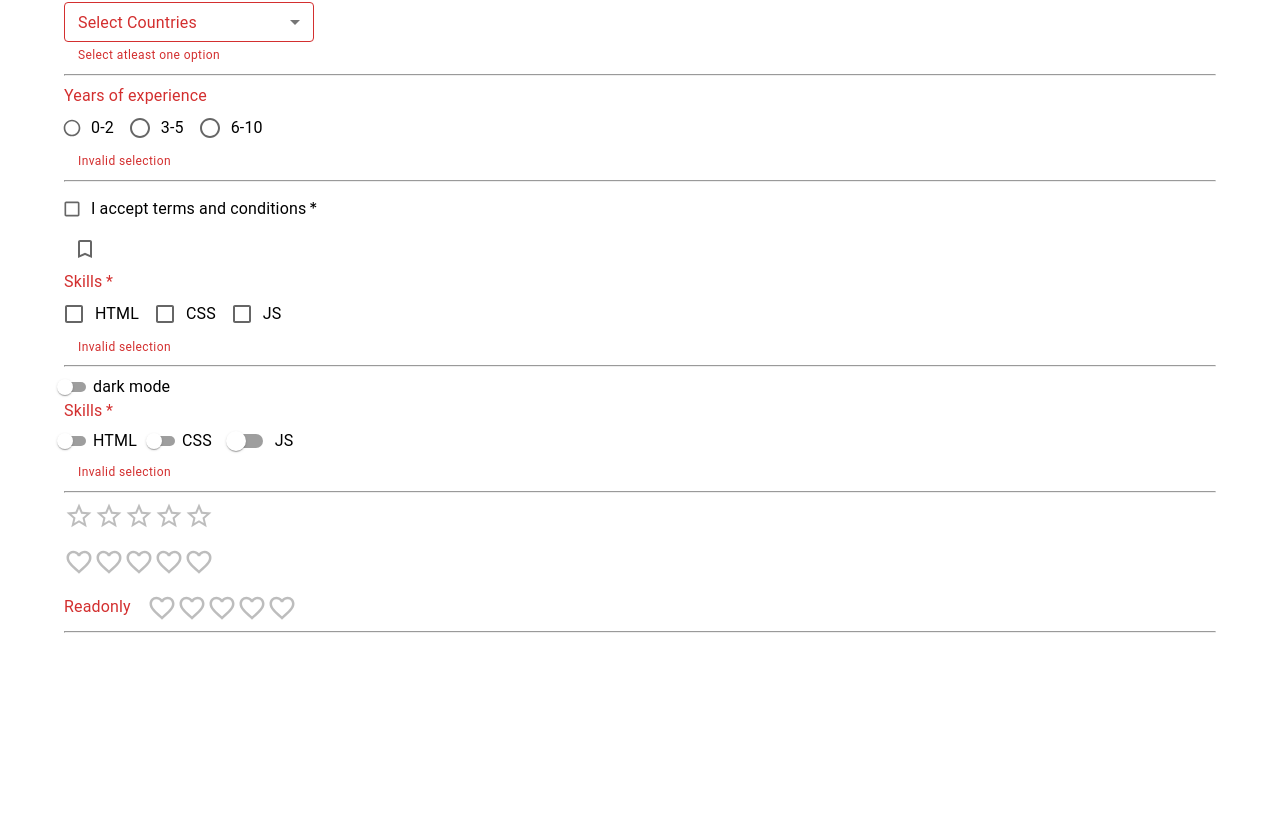
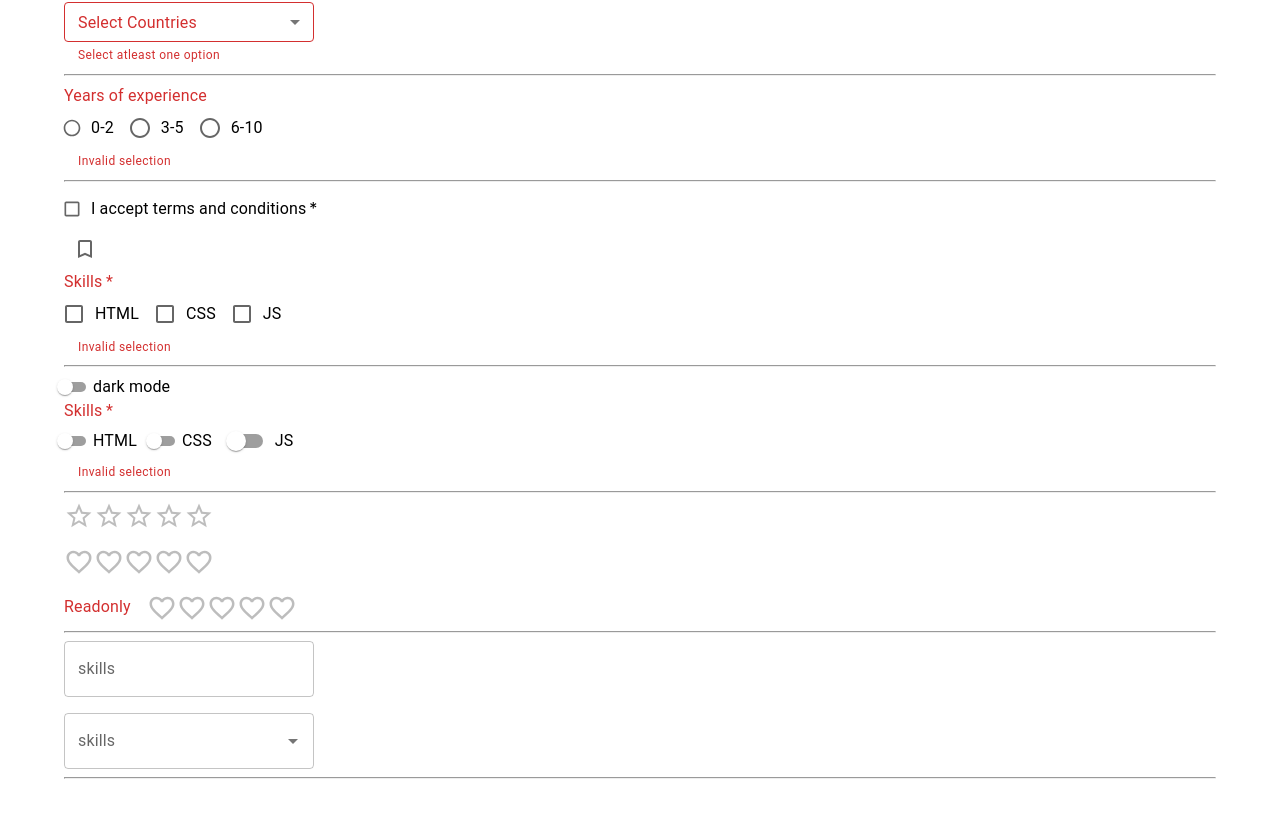
Before and after one commit to ajaydewangan1100/material_ui, a React (Create React App) app: page / in a window 1280 px wide. Shown: the part 1987-2804 px from the top of the page. Before the commit the page ends 2692 px from the top, so only its background shows below. Built offline with nearby package versions, Linux system fonts and the light colour scheme.

Commit message:
Autocomplete input box added

```diff
--- a/src/App.tsx
+++ b/src/App.tsx
@@ -10,6 +10,7 @@
 import { MuiCheckbox } from "./components/MuiCheckbox";
 import { MuiSwitch } from "./components/MuiSwitch";
 import { MuiRating } from "./components/MuiRating";
+import { MuiAutocomplete } from "./components/MuiAutocomplete";
 
 function App() {
   return (
@@ -45,6 +46,10 @@
       {/* Rating - video 12 */}
       <MuiRating />
       <hr />
+
+      {/* Autocomplete - video 13 */}
+      <MuiAutocomplete />
+      <hr />
     </Container>
   );
 }
--- /dev/null
+++ b/src/components/MuiAutocomplete.tsx
@@ -0,0 +1,44 @@
+import { Stack, Autocomplete, TextField } from "@mui/material";
+import { useState } from "react";
+
+type Skill = {
+  id: number;
+  label: string;
+};
+
+export const MuiAutocomplete = () => {
+  // for single value selection
+  const skills = ["HTML", "CSS", "JS", "TYPESCRIPT", "REACT"];
+
+  const [value, setValue] = useState<string | null>(null);
+  //   console.log({ value });
+
+  //   for multiple value selction
+  const skillsOptions = skills.map((skill, index) => ({
+    id: index + 1,
+    label: skill,
+  }));
+
+  const [skill, setSkill] = useState<Skill | null>(null);
+  //   console.log({ skill });
+
+  return (
+    <Stack spacing={2} width="250px">
+      {/* for single value */}
+      <Autocomplete
+        options={skills}
+        renderInput={(params) => <TextField {...params} label="skills" />}
+        value={value}
+        onChange={(event: any, newValue: string | null) => setValue(newValue)}
+        freeSolo
+      />
+      {/* for multiple value */}
+      <Autocomplete
+        options={skillsOptions}
+        renderInput={(params) => <TextField {...params} label="skills" />}
+        value={skill}
+        onChange={(event: any, newValue: Skill | null) => setSkill(newValue)}
+      />
+    </Stack>
+  );
+};
```
Also changed, not shown: 1 other file (tests, documents, lock files or other folders).
